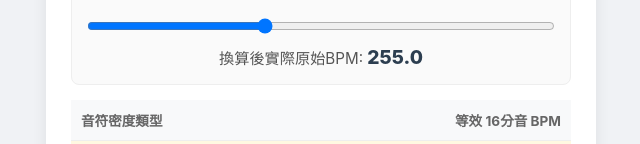
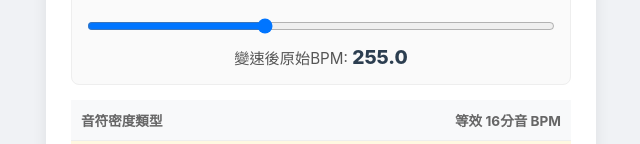
Before and after one commit to kkore-hub/INF-BPM-Calc, a plain HTML site: page index.html in a window 1280 px wide. Shown: the part 656-800 px from the top of the page, 319-959 px from the left. Drawn offline with Linux system fonts and the light colour scheme.

Commit message:
Update index.html 3
Fixed stringtable

```diff
--- a/index.html
+++ b/index.html
@@ -311,7 +311,7 @@
         <div id="txt_suggest">建議設定 Play Speed</div>
         <span class="big-number" id="suggestedSpeed">1.00</span>
         <div id="limitWarning" class="warning-text" style="display:none;"></div>
-        <div id="suggestedActual" style="margin-top:8px;">換算後實際原始BPM: -</div>
+        <div id="suggestedActual" style="margin-top:8px;">變速後原始BPM: -</div>
     </div>
 
     <div class="divider"></div>
@@ -325,7 +325,7 @@
         <input type="range" id="speedSlider" min="0" max="16" step="1" value="6" oninput="updateDensityTable()">
 
         <div style="font-size:0.95rem; color:#555;">
-            <span id="lbl_curr_actual">換算後實際原始BPM</span>:
+            <span id="lbl_curr_actual">變速後原始BPM</span>:
             <span id="currentActualBpm" style="color:#2c3e50; font-weight:800; font-size:1.2rem;">-</span>
         </div>
     </div>
@@ -372,11 +372,11 @@
             lbl_target: "目標練習 BPM",
             btn_calc: "計算最佳倍率 (Play Speed)",
             txt_suggest: "建議設定 Play Speed",
-            txt_actual_res: "換算後實際原始BPM: ",
+            txt_actual_res: "變速後原始BPM: ",
             txt_diff_prefix: "誤差",
             h_sim: "B. 各音符密度與PLAY SPEED模擬",
             lbl_slider: "手動調整 Play Speed",
-            lbl_curr_actual: "換算後實際原始BPM",
+            lbl_curr_actual: "變速後原始BPM",
             th_type: "音符密度類型",
             th_equiv: "等效 16分音 BPM",
             row_16: "16分音 (標準)",
@@ -399,11 +399,11 @@
             lbl_target: "目標BPM",
             btn_calc: "最適倍率を計算",
             txt_suggest: "推奨プレイスピード",
-            txt_actual_res: "換算後の実質BPM: ",
+            txt_actual_res: "変速後BPM: ",
             txt_diff_prefix: "誤差",
             h_sim: "B. 音符タイプとPLAY SPEEDの模擬",
             lbl_slider: "倍率調整 (Play Speed)",
-            lbl_curr_actual: "換算後の実質BPM",
+            lbl_curr_actual: "変速後BPM",
             th_type: "音符タイプ",
             th_equiv: "16分音符換算",
             row_16: "16分音符 (標準)",
@@ -426,11 +426,11 @@
             lbl_target: "목표 BPM",
             btn_calc: "최적 배속 계산",
             txt_suggest: "추천 플레이 속도",
-            txt_actual_res: "환산 후 실제 BPM: ",
+            txt_actual_res: "변속 후 BPM: ",
             txt_diff_prefix: "오차",
             h_sim: "B. 노트 종류 및 PLAY SPEED 시뮬레이션",
             lbl_slider: "플레이 속도 조절",
-            lbl_curr_actual: "환산 후 실제 BPM",
+            lbl_curr_actual: "변속 후 BPM",
             th_type: "노트 밀도",
             th_equiv: "16비트 환산 BPM",
             row_16: "16비트 (표준)",
@@ -453,11 +453,11 @@
             lbl_target: "Target BPM",
             btn_calc: "Calculate Best Speed",
             txt_suggest: "Best Play Speed",
-            txt_actual_res: "Converted Base BPM: ",
+            txt_actual_res: "Speed Adjusted BPM: ",
             txt_diff_prefix: "Error",
             h_sim: "B. Density & Speed Simulation",
             lbl_slider: "Adjust Play Speed",
-            lbl_curr_actual: "Converted Base BPM",
+            lbl_curr_actual: "Speed Adjusted BPM",
             th_type: "Note Type",
             th_equiv: "Equiv. 16th BPM",
             row_16: "16th Note (Standard)",
@@ -636,19 +636,12 @@
             limitWarning.style.display = 'none';
         }
 
-        // ==========================================
-        // 修正後的邏輯:
-        // 1. 理論上的目標 Raw BPM = (目標密度) / 原始歌曲權重
-        //    (例如: 200(16分) / 0.666(12分) = 300 BPM)
-        // 2. 實際的 Raw BPM = 原始 BPM * 倍率
-        //    (例如: 255 * 1.2 = 306 BPM)
-        // 3. 誤差 = 實際 - 理論
-        // ==========================================
-        const effectiveTargetDensity = target * targetRatio; // 200 * 1 = 200 (當量)
-        const idealRawBpm = effectiveTargetDensity / baseRatio; // 200 / 0.666 = 300
-        const actualRawBpm = base * bestSpeed; // 255 * 1.2 = 306
+        // 誤差邏輯：(實際變速後的原始BPM) - (目標密度正規化後的理想原始BPM)
+        const effectiveTargetDensity = target * targetRatio;
+        const idealRawBpm = effectiveTargetDensity / baseRatio;
+        const actualRawBpm = base * bestSpeed;
 
-        const diffVal = actualRawBpm - idealRawBpm; // 306 - 300 = +6
+        const diffVal = actualRawBpm - idealRawBpm;
 
         document.getElementById('suggestedActual').innerHTML =
             `${t.txt_actual_res}${actualRawBpm.toFixed(1)} <br>` +
```
